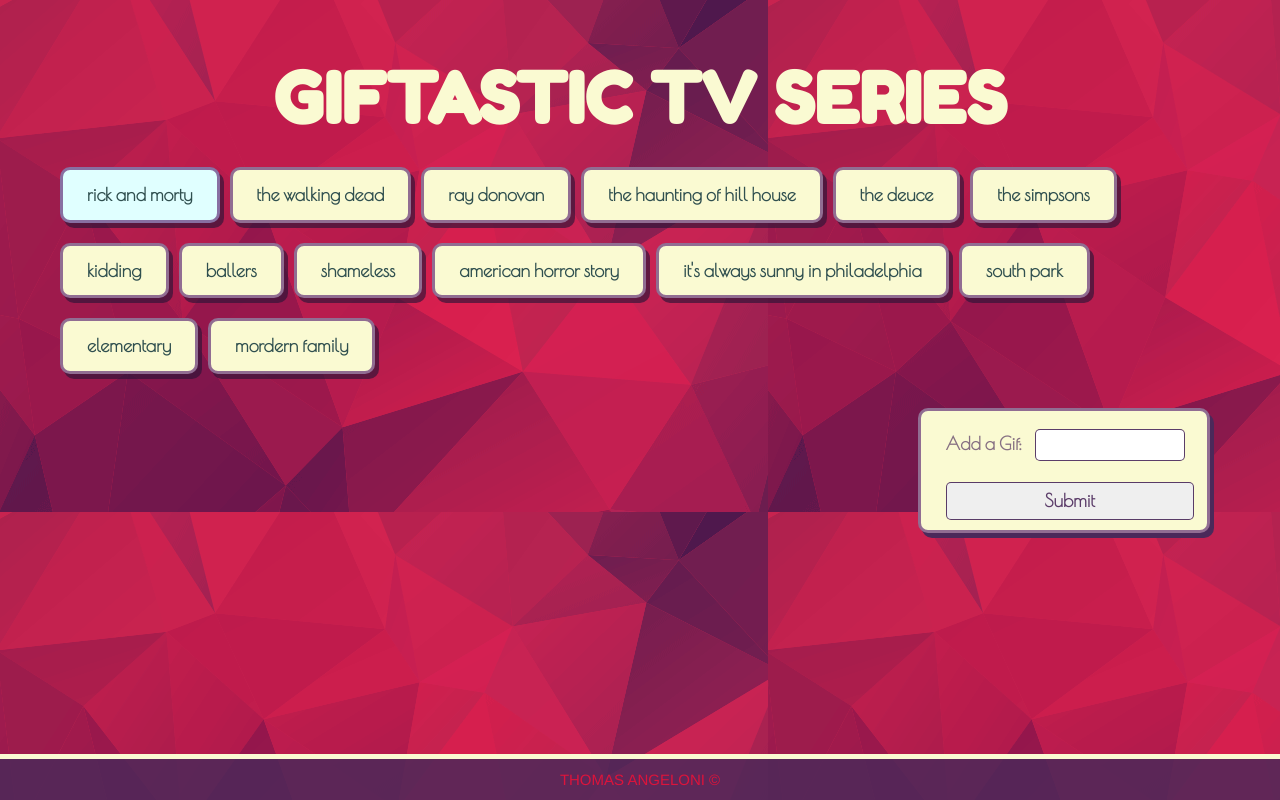
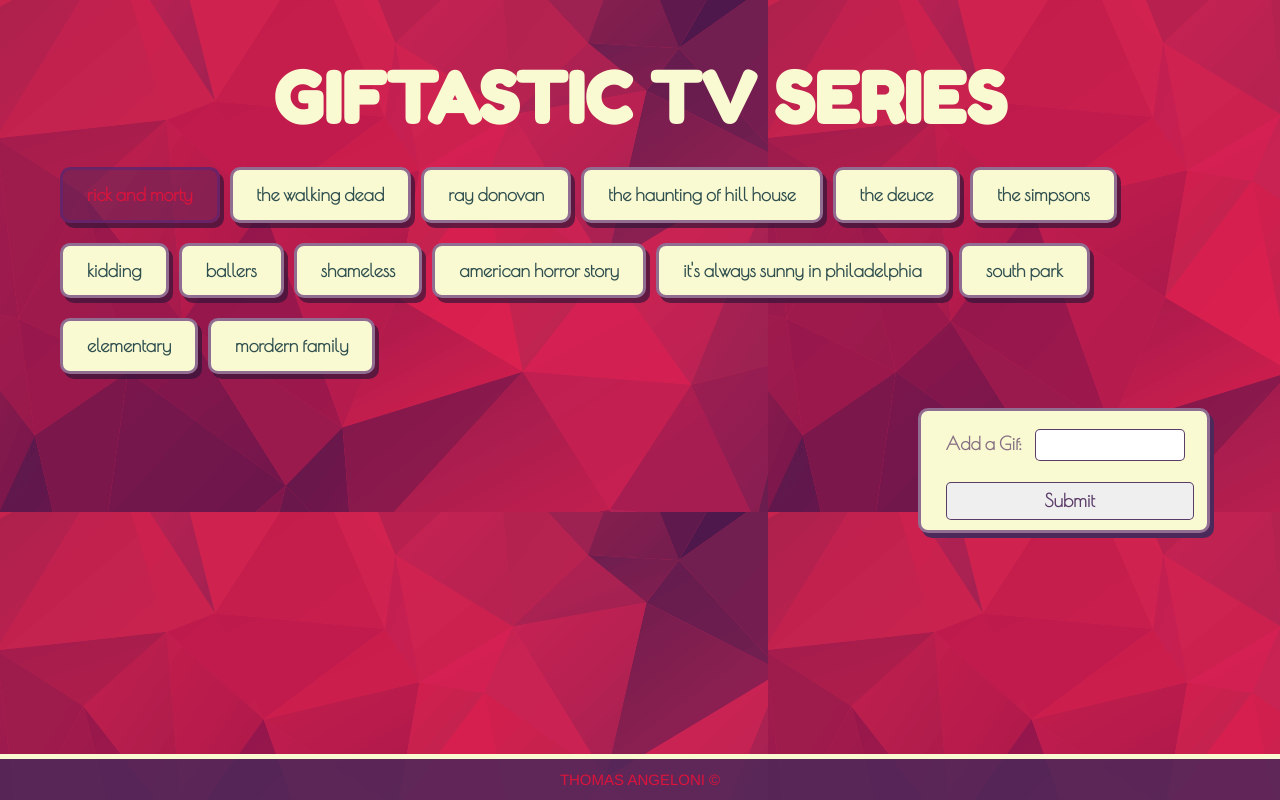
Before and after one commit to TJANGEL/Gif-finder, a plain HTML site: page index.html in a window 1280 px wide. In both pictures the pointer is over the button "rick and morty". Drawn offline with nearby package versions, Linux system fonts and the light colour scheme.

Commit message:
css updates

```diff
--- a/assets/css/style.css
+++ b/assets/css/style.css
@@ -34,7 +34,8 @@ body {
 }
 
 .gifButton:hover {
-  background-color: lightcyan;
+  background: rgba(75, 41, 90, 0.432);
+  color: crimson;
 }
 
 .gifButton:active {
```
